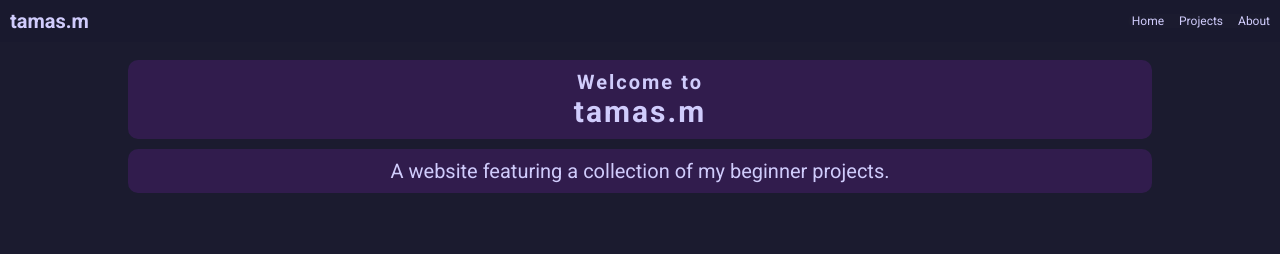
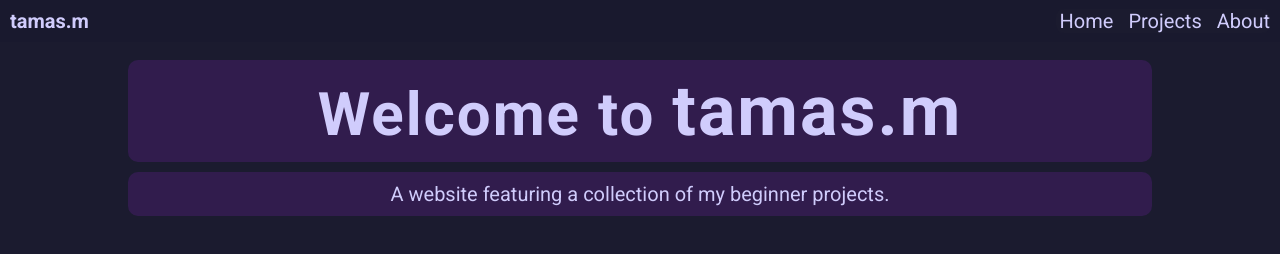
Before and after one commit to tamasmeidlinger/tamas-m, a plain HTML site: page index.html in a window 1280 px wide. Drawn offline with Linux system fonts and the light colour scheme; a web font is replaced by a local one.

Commit message:
Add bit more responsive text.

```diff
--- a/index.html
+++ b/index.html
@@ -50,7 +50,7 @@
     </nav>
     <main>
       <div class="card">
-        <h1>Welcome to<br /><span class="tamas-m">tamas.m</span></h1>
+        <h1>Welcome to <span class="tamas-m">tamas.m</span></h1>
       </div>
 
       <div class="card one">
--- a/styles.css
+++ b/styles.css
@@ -16,6 +16,7 @@ body {
   font-size: 10px;
   font-family: "Roboto";
   position: relative;
+  min-width: 345px;
   width: 100%;
   min-height: 100vh;
 
@@ -48,7 +49,7 @@ body {
 }
 
 .links {
-  background-color: hsla(240, 31%, 19%, 0.246);
+  background-color: hsl(240, 31%, 19%);
   /* border: 1px solid var(--accent-color); */
   border-radius: 8px;
   margin: 0 0 0 0;
@@ -75,12 +76,12 @@ body {
   display: flex;
   flex-direction: column;
   align-items: flex-start;
-  gap: 15px;
+  gap: 30px;
   padding: 0 0 0 4px;
 }
 
 #close-icon {
-  margin: 0 0 15px 0;
+  margin: 0 0 30px 0;
 }
 
 /* #menu-icon {
@@ -91,7 +92,7 @@ body {
   margin: 0 0 0 0;
   padding: 0 0 0 0;
 
-  font-size: 1.2rem;
+  font-size: 2rem;
 
   list-style-type: none;
 }
@@ -140,14 +141,14 @@ main {
 }
 
 h1 {
+  font-size: clamp(2rem, 7vw, 6rem);
   text-align: center;
   letter-spacing: 0.2rem;
 }
 
 .tamas-m {
-  font-size: 3rem;
+  font-size: clamp(2rem, 10vw, 7rem);
 }
-
 .card {
   margin: 10px auto 0 auto;
   padding: 10px;
```
